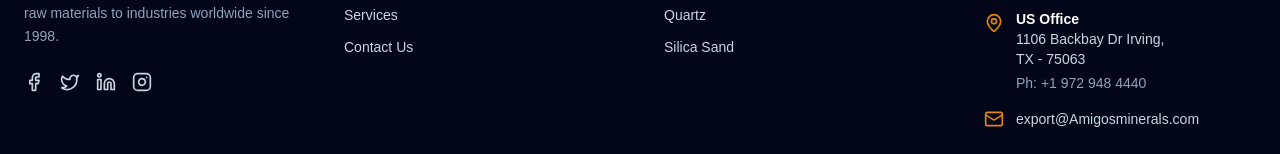
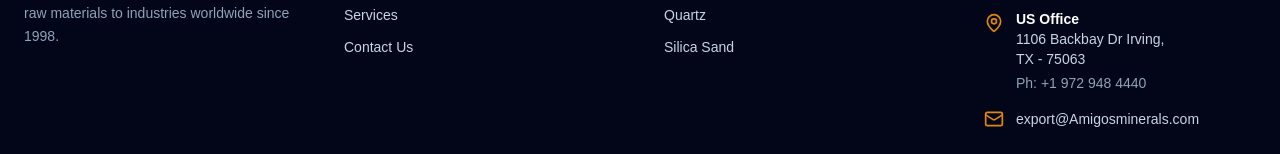
Before and after one commit to rahulweb-dev/Nivyaminerals, a Next.js app: page / in a window 1280 px wide. Shown: the part 5252-5406 px from the top of the page. Built offline with nearby package versions, Linux system fonts and the light colour scheme.

Commit message:
updated facebook

```diff
--- a/app/components/Footer.jsx
+++ b/app/components/Footer.jsx
@@ -23,13 +23,13 @@ export function Footer() {
             <p className="text-sm text-slate-400 leading-relaxed">
               Global leader in sustainable mineral extraction and export. Delivering high-grade raw materials to industries worldwide since 1998.
             </p>
-            <div className="flex gap-4 pt-2">
+            {/* <div className="flex gap-4 pt-2">
               {[Facebook, Twitter, Linkedin, Instagram].map((Icon, i) => (
                 <a key={i} href="#" className="hover:text-[#E0860A] transition-colors">
                   <Icon className="h-5 w-5" />
                 </a>
               ))}
-            </div>
+            </div> */}
           </div>
 
           {/* Quick Links */}
```
